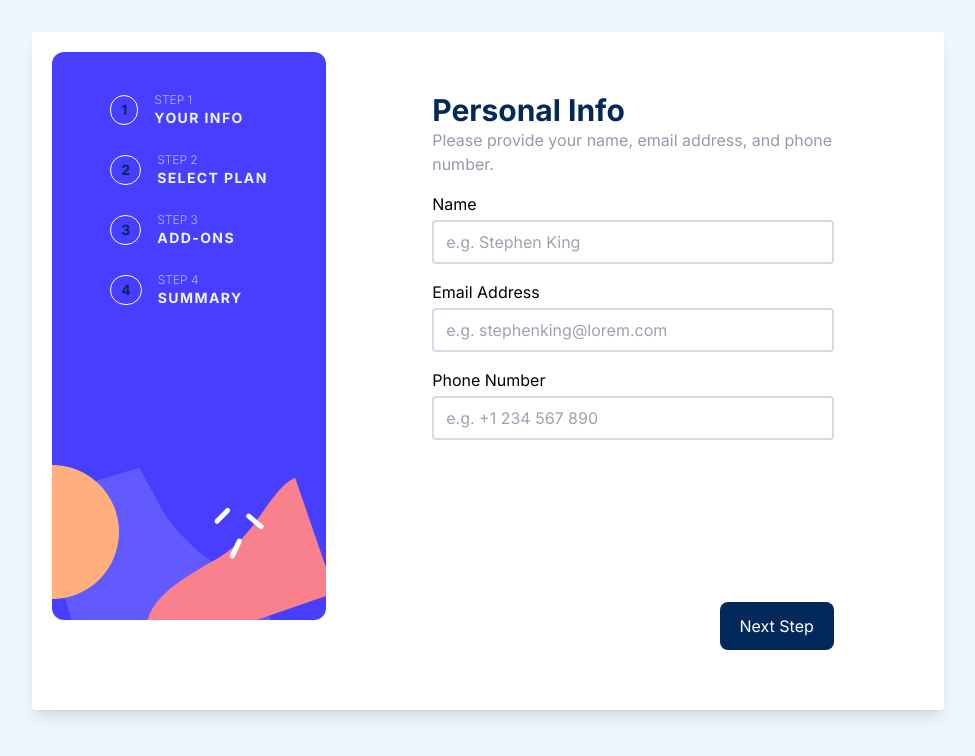
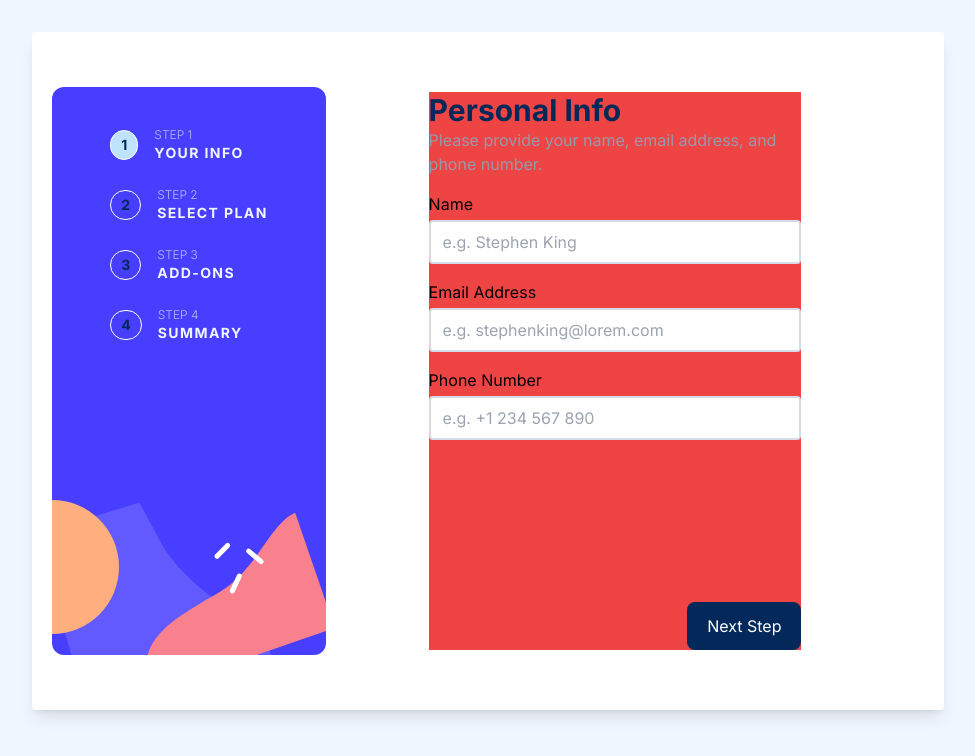
Before and after one commit to chiomaubaezuonu/multi-forms-project, a Next.js app: page / in a window 1280 px wide. Shown: the top 756 px of the page, without its empty margins (152-1127 px from the left). Built offline with nearby package versions, Linux system fonts and the light colour scheme.

Commit message:
Added usePathname hook for styling active link

```diff
--- /dev/null
+++ b/app/home/page.tsx
@@ -0,0 +1,100 @@
+"use client"
+import Image from "next/image";
+import bgDesktop from "../public/images/bgDesktop.svg"
+import "../App.css"
+import Link from "next/link";
+import { useState } from "react";
+// import Sidebar from "./sidebar/page";
+
+
+
+
+export default function Home() {
+
+  const [isPlanPageActive, setIsPlanPageActive] = useState(false);
+
+  return (
+    <div className="z-10 flex-1 p-0 md:p-5 bg-white rounded-lg shadow-lg md:shadow-none">
+      <div>
+        <div className="md:block p-3 rounded-lg shadow-lg md:shadow-none z-10 flex-1 md:p-5 bg-white">
+          <div className="flex flex-col sm:bg-red-500 bg-purple-500 md:shadow-none gap-4 mx-auto h-full md:w-4/5">
+            <div>
+              <h1 className="font-bold text-3xl text-[#02295A]">Personal Info</h1>
+              <p className="text-[#9699AB] text-base">Please provide your name, email address, and phone number.</p>
+            </div>
+            <div className="hidden"></div>
+            <div className="hidden"></div>
+            <div className="hidden"></div>
+
+            <form action="onSubmit" className="grid gap-4">
+              {/* <div className="grid"> */}
+              <div className="grid ">
+                <label htmlFor="Name">Name
+                </label>
+                <input className="mt-[.25rem] border-2 border-[#d6d9e6] w-full py-2 px-3 rounded" type="text" placeholder="e.g. Stephen King" required />
+              </div>
+              <div className="grid">
+                <label htmlFor="Name">Email Address
+                </label>
+                <input className="mt-[.25rem] border-2 border-[#d6d9e6] w-full py-2 px-3 rounded" type="text" placeholder="e.g. stephenking@lorem.com" required />
+              </div>
+              <div className="grid">
+                <label htmlFor="Name">Phone Number
+                </label>
+                <input className="mt-[.25rem] border-2 border-[#d6d9e6] w-full py-2 px-3 rounded" type="text" placeholder="e.g. +1 234 567 890" required />
+              </div>
+              <div className="hidden md:flex justify-between mt-[146px]">
+                <button className="hidden">Go Back</button>
+                <button className="bg-[#02295A] py-3 px-5 rounded-lg text-white ml-auto duration-[.15s] cursor-pointer">
+                  <Link href="/plan">Next Step</Link>
+                </button>
+              </div>
+            </form>
+          </div>
+        </div>
+      </div >
+    </div>
+
+  );
+}
+
+{/* bgDesktop */ }
+
+{/* <div className="md:hidden w-80 absolute shadow-lg z-10 flex-1 p-0 top-40 md:shadow-none bg-red-500">
+          <div className="flex flex-col rounded-lg md:shadow-none w-full gap-4 mx-auto p-4 h-full md:w-4/5">
+            <div>
+              <h1 className="font-bold text-3xl text-[#02295A]">Personal Info</h1>
+              <p className="text-[#9699AB] text-base">Please provide your name, email address, and phone number.</p>
+            </div>
+            <div className="hidden"></div>
+            <div className="hidden"></div>
+            <div className="hidden"></div>
+
+
+            <form action="onSubmit" className="grid gap-4">
+
+              <div className="grid ">
+                <label htmlFor="Name">Name
+                </label>
+                <input className="mt-[.25rem] border-2 border-[#d6d9e6] w-full py-2 px-3 rounded" type="text" placeholder="e.g. Stephen King" required />
+              </div>
+              <div className="grid">
+                <label htmlFor="Name">Email Address
+                </label>
+                <input className="mt-[.25rem] border-2 border-[#d6d9e6] w-full py-2 px-3 rounded" type="text" placeholder="e.g. stephenking@lorem.com" required />
+              </div>
+              <div className="grid">
+                <label htmlFor="Name">Phone Number
+                </label>
+                <input className="mt-[.25rem] border-2 border-[#d6d9e6] w-full py-2 px-3 rounded" type="text" placeholder="e.g. +1 234 567 890" required />
+              </div>
+              <div className="hidden md:flex justify-between mt-[146px]">
+                <button className="hidden">Go Back</button>
+                <button onClick={() => setIsPlanPageActive(true)} className="bg-[#02295A] py-3 px-5 rounded-lg text-white ml-auto duration-[.15s] cursor-pointer">
+                  <Link href="/plan">Next Step</Link>
+                </button>
+              </div>
+
+            </form>
+          </div>
+        </div> */}
--- a/app/layout.tsx
+++ b/app/layout.tsx
@@ -20,7 +20,7 @@ export default function RootLayout({
       <body className={inter.className}>
         <div className="bg-[#f0f6ff] relative flex min-h-screen flex-col items-center justify-between px-2 py-8 md:p-8">
           <main className="block p-5 md:rounded md:bg-white md:shadow-lg w-full md:w-9/12 ">
-            <div className="flex flex-col gap-4 md:flex-row">
+            <div className="flex flex-col md:items-center gap-4 md:flex-row">
               {/* <div className="flex justify-center gap-4 py-5 z-5 md:hidden"> */}
               <Sidebar />
               {children}
--- a/app/page.tsx
+++ b/app/page.tsx
@@ -1,96 +1,12 @@
-"use client"
-import Image from "next/image";
-import bgDesktop from "../public/images/bgDesktop.svg"
-import "./App.css"
-import Link from "next/link";
-// import Sidebar from "./sidebar/page";
+import React from 'react'
+import Home from './home/page'
 
+const App = () => {
+  return (
+    <div>
+      <Home />
+    </div>
+  )
+}
 
-
-
-export default function Home() {
-  return (
-    <div className="z-10 flex-1 p-5 bg-white rounded-lg shadow-lg md:shadow-none">
-      <div>
-        <div className="hidden md:block rounded-lg shadow-lg md:shadow-none z-10 flex-1 p-5 bg-white">
-          <div className="flex flex-col md:shadow-none gap-4 mx-auto h-full md:w-4/5">
-            <div>
-              <h1 className="font-bold text-3xl text-[#02295A]">Personal Info</h1>
-              <p className="text-[#9699AB] text-base">Please provide your name, email address, and phone number.</p>
-            </div>
-            <div className="hidden"></div>
-            <div className="hidden"></div>
-            <div className="hidden"></div>
-            {/* form */}
-
-            <form action="onSubmit" className="grid gap-4">
-              {/* <div className="grid"> */}
-              <div className="grid ">
-                <label htmlFor="Name">Name
-                </label>
-                <input className="mt-[.25rem] border-2 border-[#d6d9e6] w-full py-2 px-3 rounded" type="text" placeholder="e.g. Stephen King" required />
-              </div>
-              <div className="grid">
-                <label htmlFor="Name">Email Address
-                </label>
-                <input className="mt-[.25rem] border-2 border-[#d6d9e6] w-full py-2 px-3 rounded" type="text" placeholder="e.g. stephenking@lorem.com" required />
-              </div>
-              <div className="grid">
-                <label htmlFor="Name">Phone Number
-                </label>
-                <input className="mt-[.25rem] border-2 border-[#d6d9e6] w-full py-2 px-3 rounded" type="text" placeholder="e.g. +1 234 567 890" required />
-              </div>
-              <div className="hidden md:flex justify-between mt-[146px]">
-                <button className="hidden">Go Back</button>
-                <button className="bg-[#02295A] py-3 px-5 rounded-lg text-white ml-auto duration-[.15s] cursor-pointer">
-                  <Link href="/plan">Next Step</Link>
-                </button>
-              </div>
-              {/* </div> */}
-            </form>
-          </div>
-        </div>
-        <div className="md:hidden w-80 absolute shadow-lg z-10 flex-1 p-0 top-40 md:shadow-none bg-white">
-          <div className="flex flex-col rounded-lg md:shadow-none w-full gap-4 mx-auto p-4 h-full md:w-4/5">
-            <div>
-              <h1 className="font-bold text-3xl text-[#02295A]">Personal Info</h1>
-              <p className="text-[#9699AB] text-base">Please provide your name, email address, and phone number.</p>
-            </div>
-            <div className="hidden"></div>
-            <div className="hidden"></div>
-            <div className="hidden"></div>
-            {/* form */}
-
-            <form action="onSubmit" className="grid gap-4">
-              {/* <div className="grid"> */}
-              <div className="grid ">
-                <label htmlFor="Name">Name
-                </label>
-                <input className="mt-[.25rem] border-2 border-[#d6d9e6] w-full py-2 px-3 rounded" type="text" placeholder="e.g. Stephen King" required />
-              </div>
-              <div className="grid">
-                <label htmlFor="Name">Email Address
-                </label>
-                <input className="mt-[.25rem] border-2 border-[#d6d9e6] w-full py-2 px-3 rounded" type="text" placeholder="e.g. stephenking@lorem.com" required />
-              </div>
-              <div className="grid">
-                <label htmlFor="Name">Phone Number
-                </label>
-                <input className="mt-[.25rem] border-2 border-[#d6d9e6] w-full py-2 px-3 rounded" type="text" placeholder="e.g. +1 234 567 890" required />
-              </div>
-              <div className="hidden md:flex justify-between mt-[146px]">
-                <button className="hidden">Go Back</button>
-                <button className="bg-[#02295A] py-3 px-5 rounded-lg text-white ml-auto duration-[.15s] cursor-pointer">
-                  <Link href="/plan">Next Step</Link>
-                </button>
-              </div>
-              {/* </div> */}
-            </form>
-          </div>
-        </div>
-
-      </div >
-    </div>
-
-  );
-}
+export default App
--- a/app/sidebar/page.tsx
+++ b/app/sidebar/page.tsx
@@ -1,12 +1,16 @@
 "use client"
 import Link from 'next/link'
+// import { useRouter } from 'next/router';
 import React, { useState } from 'react'
+import { usePathname } from 'next/navigation'
+
 
 interface Sidebarlinks {
   id: number
   linkNum: number,
   stepNum: string,
-  details: string
+  details: string,
+  href?: string
 }
 
 const sideLinks = [
@@ -15,34 +19,48 @@ const sideLinks = [
     linkNum: 1,
     stepNum: "Step 1",
     details: "Your info",
-    linkId : "/"
+    href: '/'
   },
   {
     id: 2,
     linkNum: 2,
     stepNum: "Step 2",
-    details: "Select Plan"
+    details: "Select Plan",
+    href: '/plan'
   },
   {
     id: 3,
     linkNum: 3,
     stepNum: "Step 3",
     details: "Add-Ons",
-    // link: '/'
+     href: '/add-ons'
   },
   {
     id: 4,
     linkNum: 4,
     stepNum: "Step 4",
-    details: "Summary"
+    details: "Summary",
+      href: '/summary'
   }
 ]
 
+const routeToLinkIdMap = {
+  '/': 1, // Home page maps to link ID 1
+  '/plan': 2, // Plan page maps to link ID 2
+  '/add-ons': 3,
+  'summary': 4
+};
+
 const Sidebar = () => {
 
+
+  const pathname = usePathname()
   const [activeLink, setActiveLink] = useState<number | null>(null)
   const [links, setLinks] = useState<Sidebarlinks>()
   const [activePage, setActivepage] = useState()
+
+  //   const router = useRouter();
+  // const currentRoute = router.pathname;
   return (
     <div>
       <div className="sidebar bg-[url('/images/bg-sidebar-mobile.svg')] md:bg-[url('/images/bgDesktop.svg')] bg-cover w-full md:w-[274px] h-[172px] md:h-[568px] md:rounded-xl">
@@ -53,13 +71,14 @@ const Sidebar = () => {
           {/* //test out */}
           {
             sideLinks.map((sideLink) => {
-              const isIdActive = activeLink === sideLink.id
-              const isPageActive = activePage === sideLink.details
+              // const isIdActive = activeLink === sideLink.id
+              // const isPageActive = activePage === sideLink.details
+              const isActive = pathname === sideLink.href;
 
               return <div key={sideLink.id}>
                 {/* <Link href='/plan'> */}
-                <div className="flex gap-4 items-center cursor-pointer" onClick={() => {setActiveLink(sideLink.id)}}>
-                  <div className={`${isIdActive ? 'bg-[#BFE2FD]' : ''} text-[#02295A] py-1 px-[0.628rem] border-[1px] text-sm font-bold rounded-full border-white`}>{sideLink.linkNum}</div>
+                <div className="flex gap-4 items-center cursor-pointer" onClick={() => { setActiveLink(sideLink.id) }}>
+                  <div className={`${isActive ? 'bg-[#BFE2FD]' : ''} text-[#02295A] py-1 px-[0.628rem] border-[1px] text-sm font-bold rounded-full border-white`}>{sideLink.linkNum}</div>
                   <div className="hidden md:block uppercase text-sm">
                     <p className="font-light text-xs text-[#ADBEFF]">{sideLink.stepNum}</p>
                     <p className="tracking-widest text-[#F0F6FF] font-bold">{sideLink.details}</p>
```
